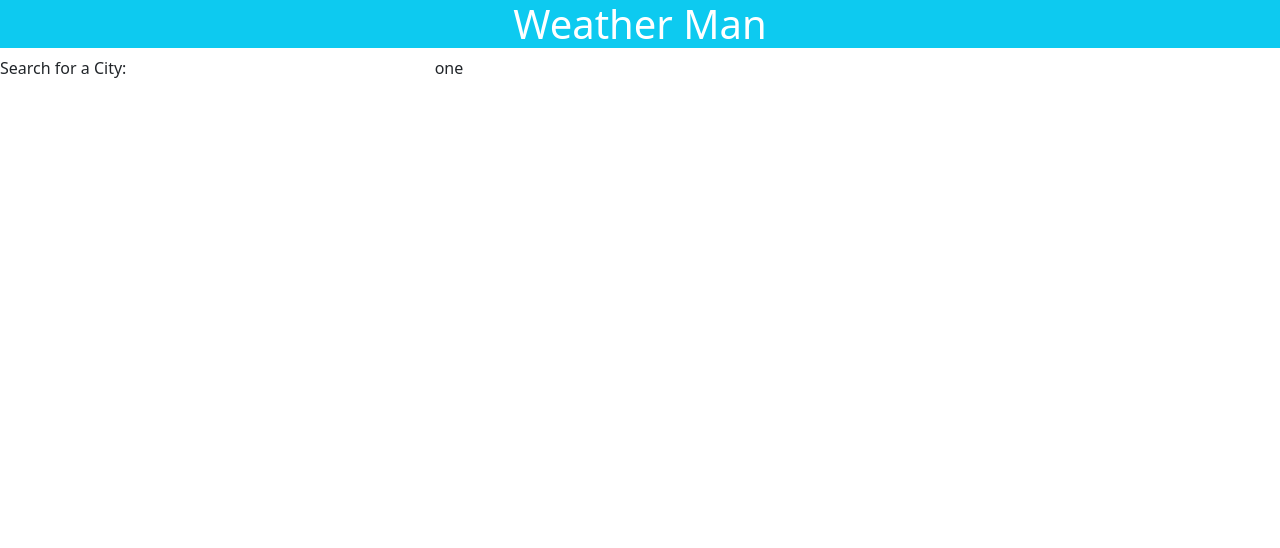
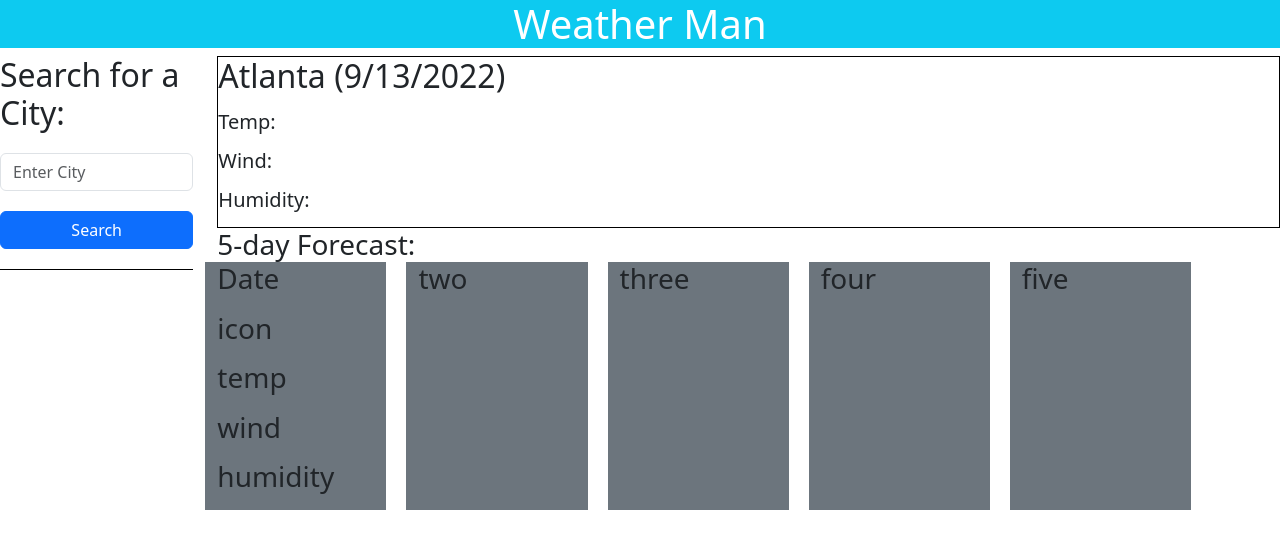
Before and after one commit to Kyaeror/Weather, a plain HTML site: page index.html in a window 1280 px wide. Drawn offline with nearby package versions, Linux system fonts and the light colour scheme.

Commit message:
styling done

```diff
--- a/index.html
+++ b/index.html
@@ -14,19 +14,45 @@
   <body>
     <h1 class = "col=12 d-flex justify-content-center bg-info text-white">Weather Man</h4>
     <div class="row">
-      <div class="search-bar col-4">
-        <div class="city-input">Search for a City:</div>
-        <div class="history"></div>
+      <div class="search-bar col-2">
+        <div class="city-input h2" style = "border-bottom: 1px solid black">Search for a City:
+            <input class="form-control" placeholder="Enter City" style ="width: 100%; margin-top: 20px;">
+            <button class = "btn btn-primary" style ="width: 100%; margin-top: 20px; margin-bottom: 20px;">Search</button>
+        </div>
+        <div class="history">
+            <!-- add buttons of history here -->
+        </div>
       </div>
-      <div class="weather-view col-8">
-        <div class="current-weather"></div>
-        <div class="future-weather">
-          <div class="card-1">one</div>
-          <div class="card-2"></div>
-          <div class="card-3"></div>
-          <div class="card-4"></div>
-          <div class="card-5"></div>
+      <div class="weather-view col-10">
+        <div class="current-weather" style = "border: 1px solid black;">
+            <div class="city h2" style="margin-bottom: 15px;">
+                Atlanta (9/13/2022)
+            </div>
+            <div class="temp h5" style="margin-bottom: 15px;">
+                Temp:
+            </div>
+            <div class="wind h5" style="margin-bottom: 15px;">
+                Wind:
+            </div>
+            <div class="humidity h5" style="margin-bottom: 15px;">
+                Humidity:
+            </div>
         </div>
+        <div class = "h3"> 5-day Forecast:
+        <div class="future-weather row">
+          <div class="card-1 col-2 bg-secondary" style ="margin-right: 20px;">
+            <p>Date</p>
+            <p>icon</p>
+            <p>temp</p>
+            <p>wind</p>
+            <p>humidity</p>
+        </div>
+          <div class="card-2 col-2 bg-secondary" style ="margin-right: 20px;">two</div>
+          <div class="card-3 col-2 bg-secondary" style ="margin-right: 20px;">three</div>
+          <div class="card-4 col-2 bg-secondary" style ="margin-right: 20px;">four</div>
+          <div class="card-5 col-2 bg-secondary" style ="margin-right: 20px;">five</div>
+        </div>
+    </div>
       </div>
     </div>
   </body>
```
